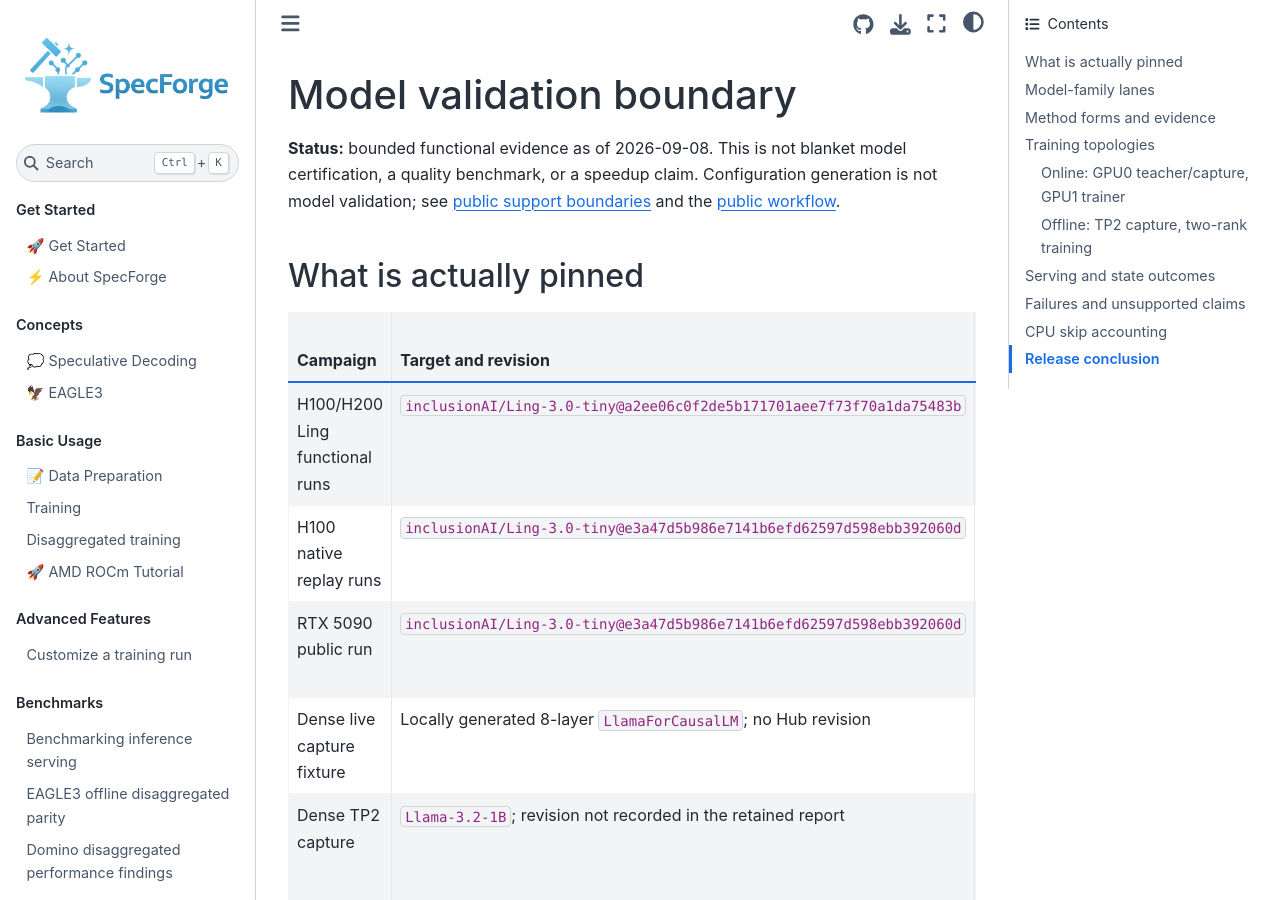
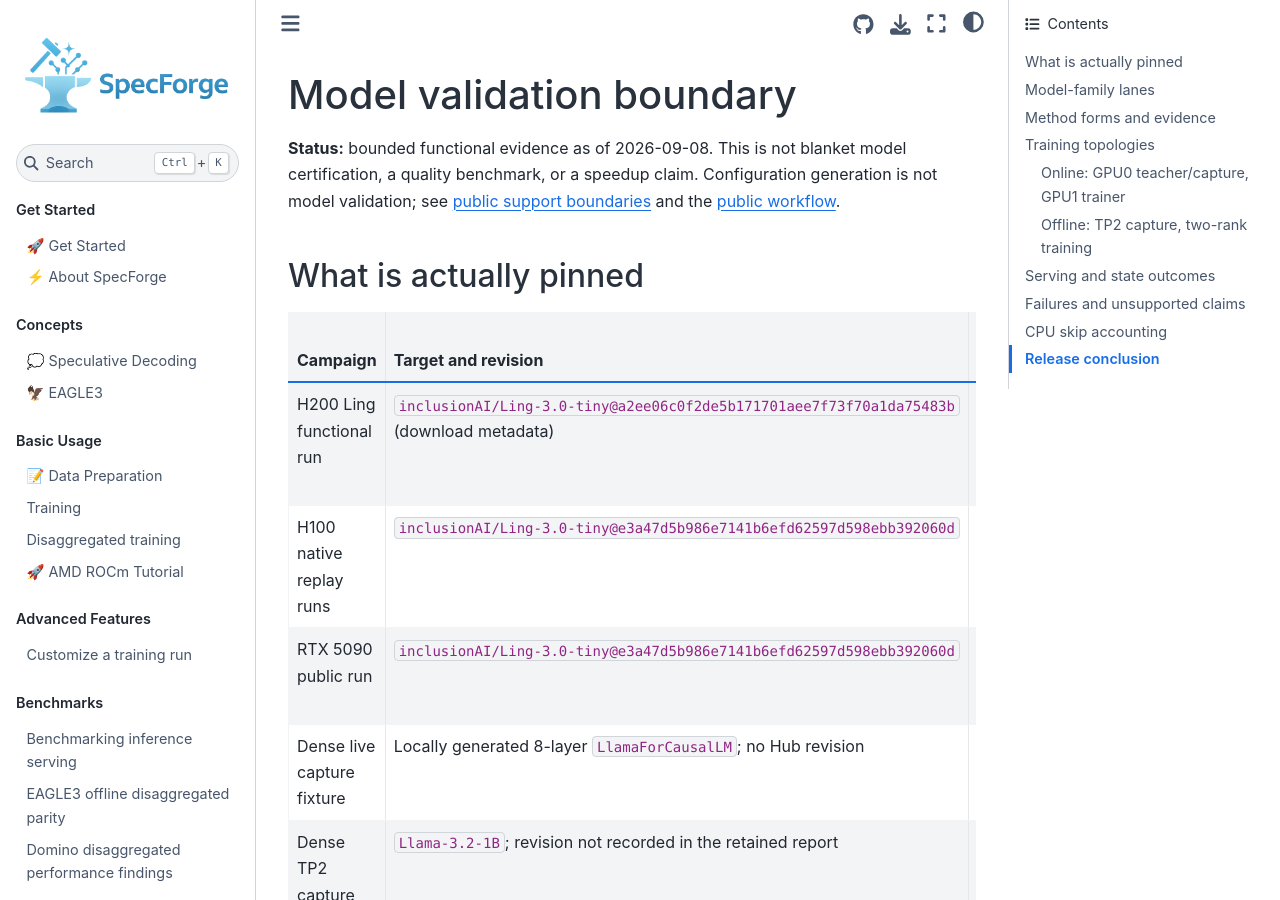
Before and after one commit to JayYun98/Draftfit, a Sphinx documentation site: the page built from docs/MODEL_VALIDATION.md, in a window 1280 px wide and 900 px high. Built offline with Sphinx 7.4.7 and the Sphinx Book theme 1.1.4, drawn with Linux system fonts in a browser that asks for light colours.

Commit message:
docs: scope downloaded target revision to its recorded H200 campaign

```diff
--- a/docs/MODEL_VALIDATION.md
+++ b/docs/MODEL_VALIDATION.md
@@ -9,7 +9,7 @@
 
 | Campaign | Target and revision | Backend/runtime pin | Evidence class |
 | --- | --- | --- | --- |
-| H100/H200 Ling functional runs | `inclusionAI/Ling-3.0-tiny@a2ee06c0f2de5b171701aee7f73f70a1da75483b` | SGLang `8ba213fc67550aea80dfbd5ef66f4574ec25e653`; Ling `BailingMoeV3ForCausalLM`, 24 layers, hidden size 1536 | Real target and draft weights |
+| H200 Ling functional run | `inclusionAI/Ling-3.0-tiny@a2ee06c0f2de5b171701aee7f73f70a1da75483b` (download metadata) | SGLang `8ba213fc67550aea80dfbd5ef66f4574ec25e653`; Ling `BailingMoeV3ForCausalLM`, 24 layers, hidden size 1536 | Real target and draft weights |
 | H100 native replay runs | `inclusionAI/Ling-3.0-tiny@e3a47d5b986e7141b6efd62597d598ebb392060d` | SGLang `8ba213fc67550aea80dfbd5ef66f4574ec25e653`; Triton, TP1, radix off, graphs off | Real target and draft weights |
 | RTX 5090 public run | `inclusionAI/Ling-3.0-tiny@e3a47d5b986e7141b6efd62597d598ebb392060d` | Torch `2.13.0+cu129`, CUDA 12.9, Triton 3.7.1, same SGLang source | Real target and draft weights |
 | Dense live capture fixture | Locally generated 8-layer `LlamaForCausalLM`; no Hub revision | Hidden size 64, vocab 256, seed 1234 | Synthetic random weights |
```
